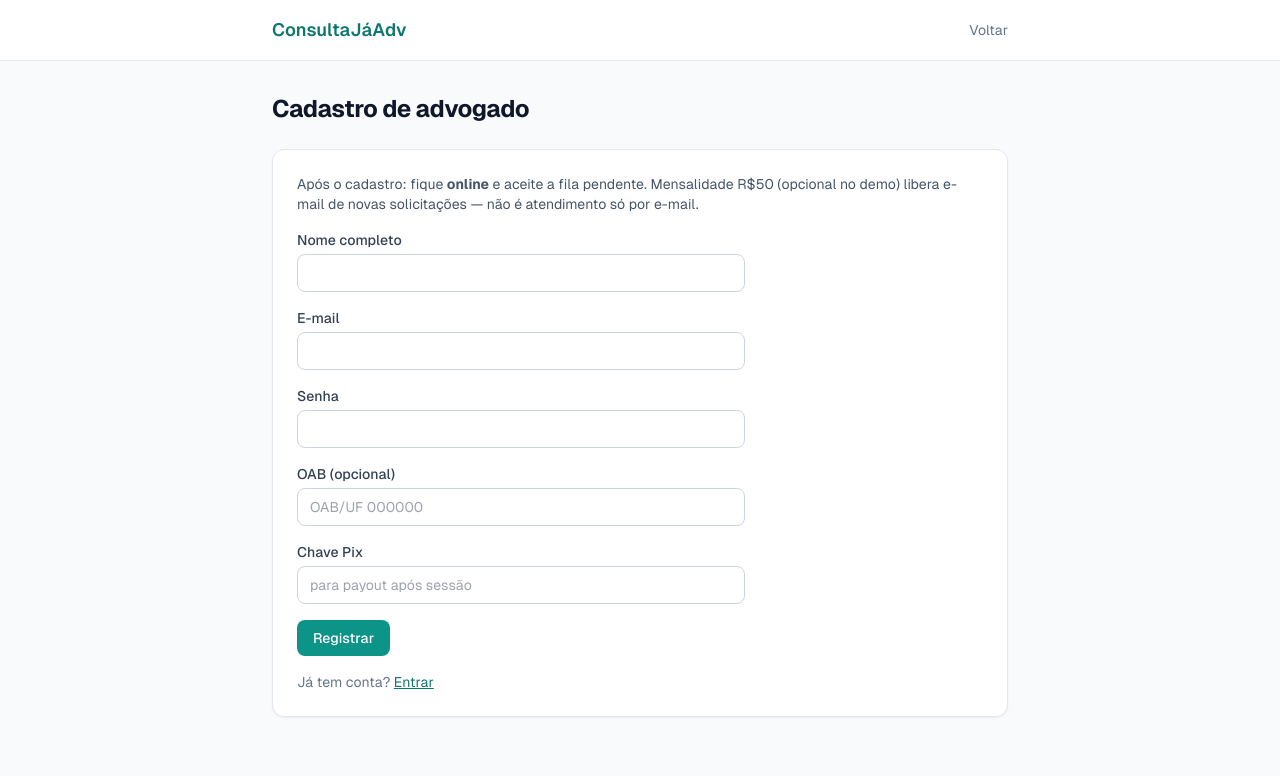
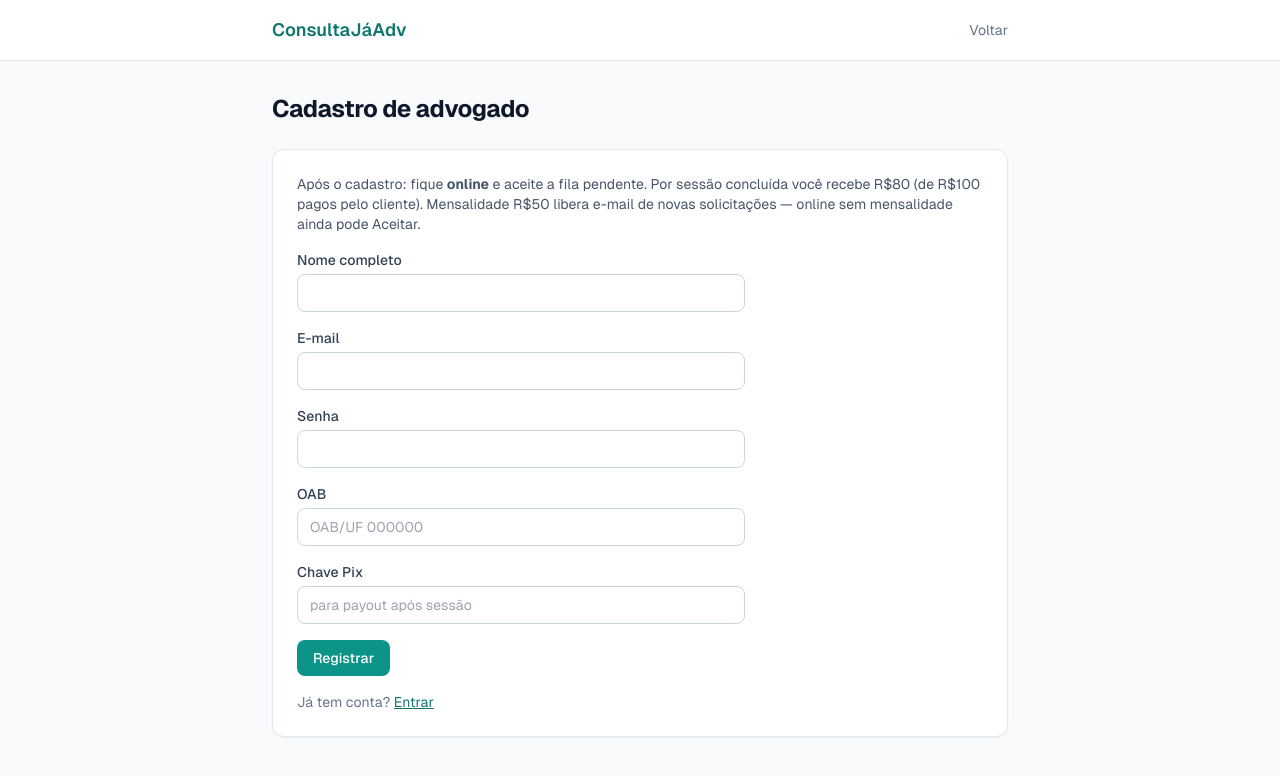
Before and after one commit to pedroteixeira-ofc/consultajaadv, a Next.js app: page /adv/register in a window 1280 px wide. Shown: the top 776 px of the page. Built offline with nearby package versions, Linux system fonts and the light colour scheme.

Commit message:
Require OAB on lawyer registration

```diff
--- a/app/adv/register/page.tsx
+++ b/app/adv/register/page.tsx
@@ -11,14 +11,15 @@ export default function AdvRegisterPage() {
       <Card>
         <p className="mb-4 text-sm text-slate-600">
           Após o cadastro: fique <strong>online</strong> e aceite a fila
-          pendente. Mensalidade R$50 (opcional no demo) libera e-mail de novas
-          solicitações — não é atendimento só por e-mail.
+          pendente. Por sessão concluída você recebe R$80 (de R$100 pagos pelo
+          cliente). Mensalidade R$50 libera e-mail de novas solicitações —
+          online sem mensalidade ainda pode Aceitar.
         </p>
         <ActionForm action={lawyerRegisterAction} submitLabel="Registrar">
           <Field label="Nome completo" name="fullName" required />
           <Field label="E-mail" name="email" type="email" required />
           <Field label="Senha" name="password" type="password" required />
-          <Field label="OAB (opcional)" name="oab" placeholder="OAB/UF 000000" />
+          <Field label="OAB" name="oab" placeholder="OAB/UF 000000" required />
           <Field
             label="Chave Pix"
             name="pixKey"
```
